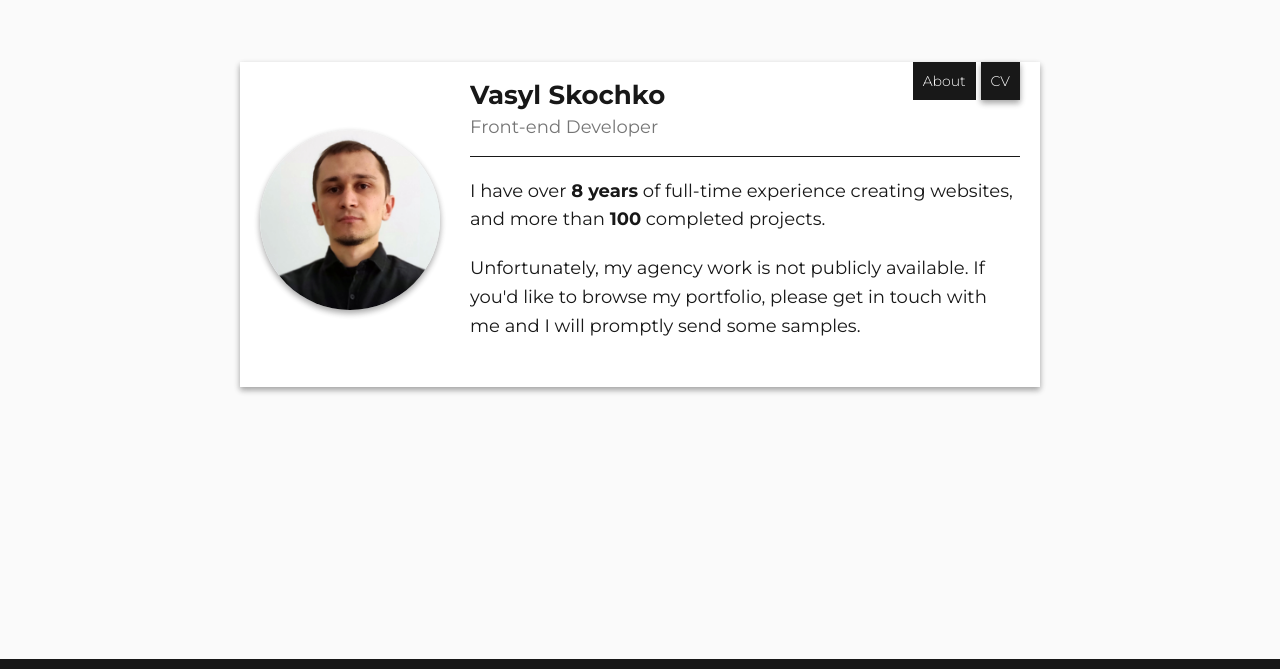
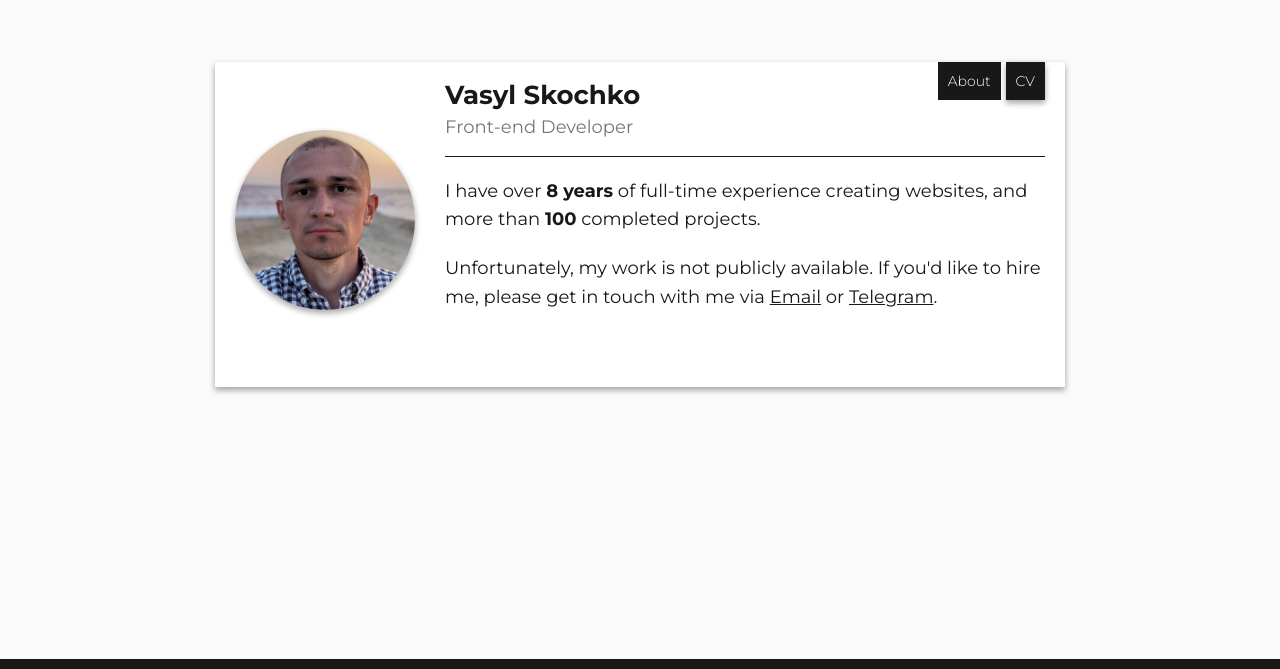
Before and after one commit to v-skochko/cv, an Angular app: page /cv in a window 1280 px wide. Shown: the part 131-800 px from the top of the page. Built offline with nearby package versions, Linux system fonts and the light colour scheme.

Commit message:
Update photo and cv description

```diff
--- a/src/app/app.component.scss
+++ b/src/app/app.component.scss
@@ -17,7 +17,7 @@ body {
   position: relative;
   display: flex;
   align-items: center;
-  flex-basis: 800px;
+  flex-basis: 850px;
   margin-bottom: 80px;
   padding: 20px;
   transition: all 0.3s ease;
--- a/src/app/portfolio/cv.component.html
+++ b/src/app/portfolio/cv.component.html
@@ -1,5 +1,6 @@
 <p>I have over <strong>8 years</strong> of full-time experience creating websites, and more than <strong>100</strong>
   completed projects.</p>
 
-<p>Unfortunately, my agency work is not publicly available. If you'd like to browse my portfolio, please get in touch
-  with me and I will promptly send some samples.</p>
+<p>Unfortunately, my work is not publicly available.
+  If you'd like to hire me, please get in touch with me via <a href="mailto:skochko.Vs@gmail.com">Email</a> or
+  <a target="_blank" href="https://t.me/v_skochko">Telegram</a>.</p>
```
Also changed, not shown: src/assets/my_photo.jpg, 1 other file (tests, documents, lock files or other folders).
